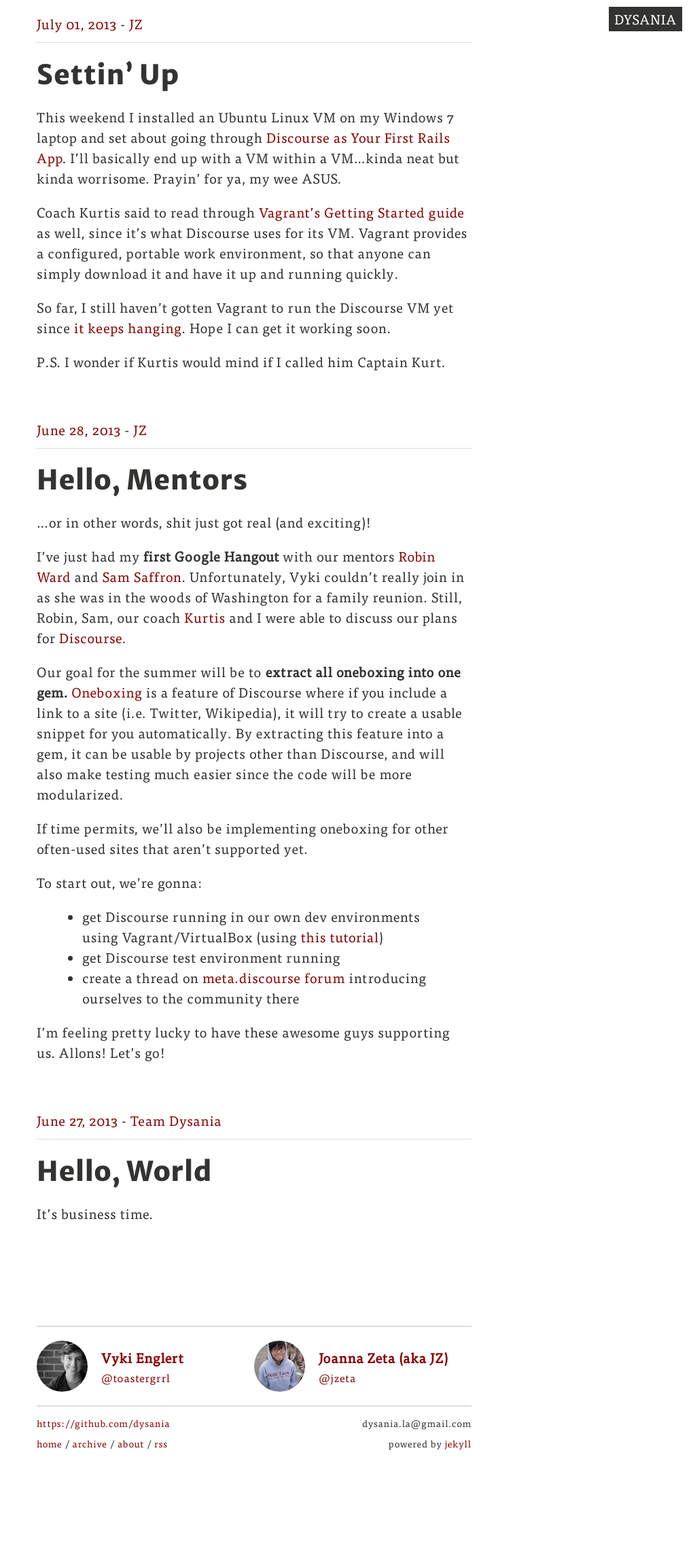
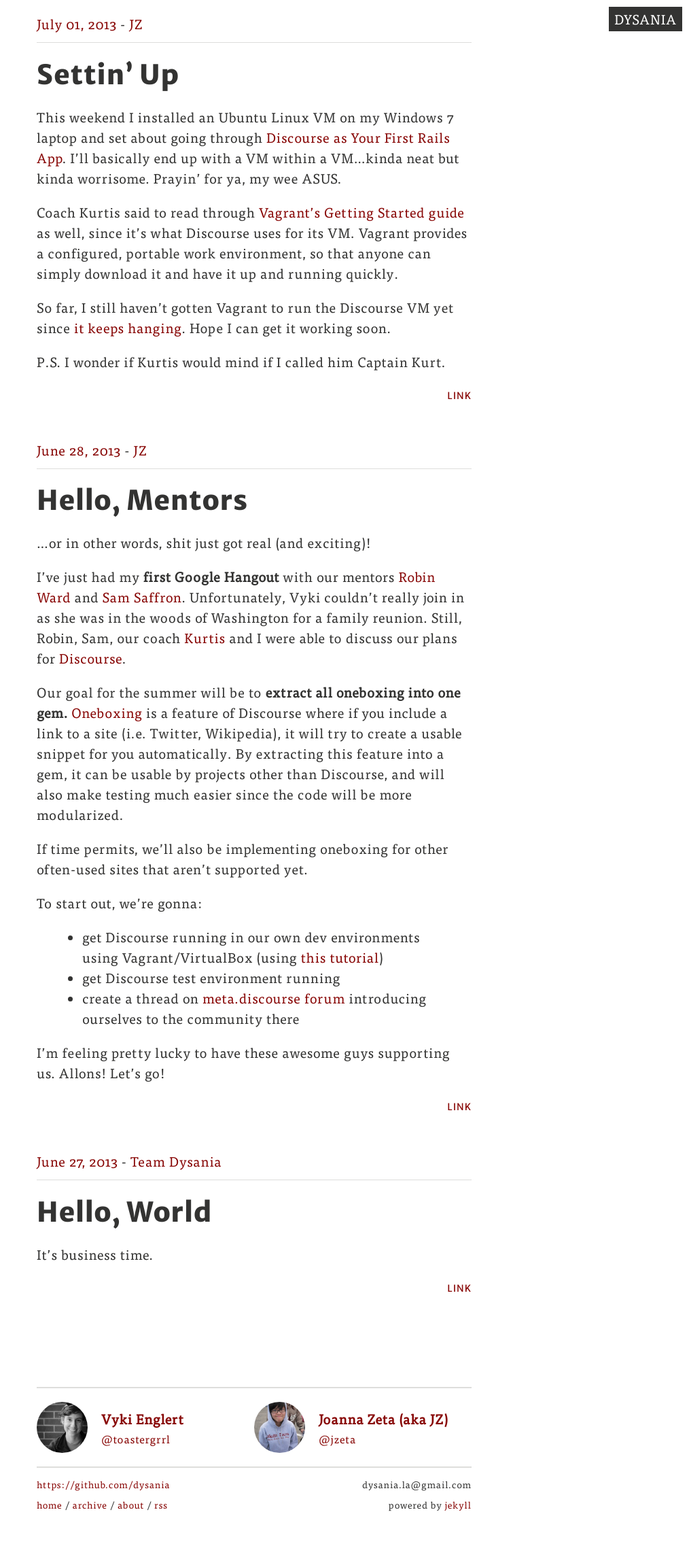
Before and after one commit to dysania/blog, a Jekyll site: the page built from index.html, in a window 1280 px wide. Shown: the whole page at 68% size, without its empty margins (266-1280 px from the left). Built offline with Jekyll 4.4.1, drawn with Linux system fonts in a browser that asks for light colours; Markdown is read by kramdown in place of the engine named in the settings; the list of posts is cut into pages by our own code; comment, search, counter and statistics services are not loaded; before the commit the page ends 2209 px from its top, so only the background shows below that.

Commit message:
added comments count links to home

```diff
--- a/css/screen.css
+++ b/css/screen.css
@@ -1,7 +1,7 @@
 /* ==========================================================================
    HTML5 Boilerplate styles - h5bp.com (generated via initializr.com)
    ========================================================================== */
-@import url(http://fonts.googleapis.com/css?family=Merriweather+Sans:800,800italic);
+@import url(http://fonts.googleapis.com/css?family=Merriweather+Sans:800,800italic,400);
 
 html,
 button,
@@ -108,11 +108,13 @@
 
 h1 {
     font-family: 'Merriweather Sans', sans-serif;
+    font-weight: 800;
     line-height: 1em;
 }
 
 h2 {
     font-family: 'Merriweather Sans', sans-serif;
+    font-weight: 800;
 }
 
 nav {
@@ -345,6 +347,15 @@
     margin-right: 1em;
 }
 
+#comments-link {
+    font-size: 0.7em;
+    display: block;
+    float: right;
+    text-transform: uppercase;
+    font-family: 'Merriweather Sans', sans-serif;
+    font-weight: 400;
+}
+
 /* ==========================================================================
    Media Queries
    ========================================================================== */
--- a/index.html
+++ b/index.html
@@ -12,7 +12,8 @@
     <p><span><a href="{{ site.baseurl }}{{ post.url }}">{{ post.date | date: "%B %d, %Y" }}</a></span> - <a href="{{ site.baseurl }}/about.html">{{ author.display_name }}</a></p>
   </section>
   <p>{{ post.content }}</p>
-  <br />
+  <p><a href="{{ site.baseurl }}{{ post.url }}#disqus_thread" id="comments-link">link</a></p>
+  <br /><br />
 {% endfor %}
 
 
```
Also changed, not shown: _layouts/default.html (+13 -0 lines), 9 other files.
